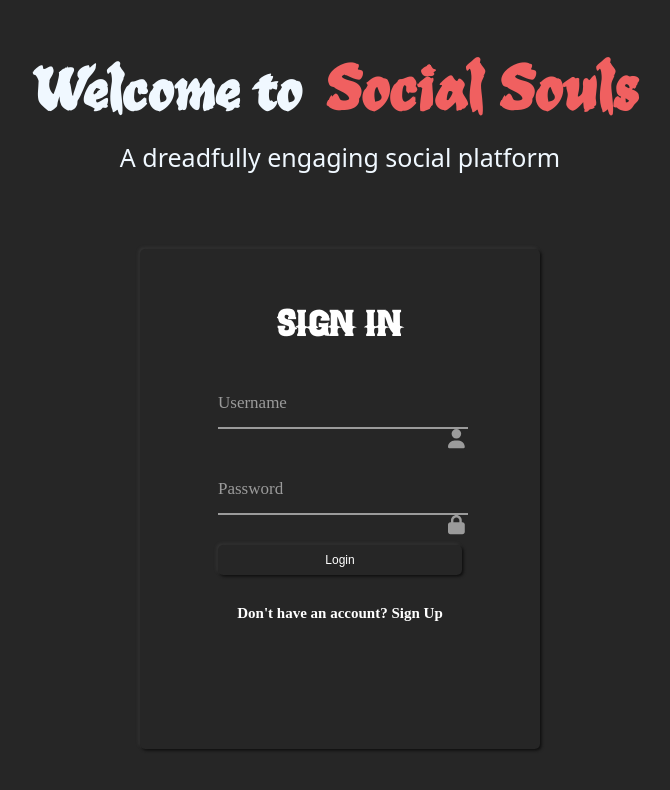
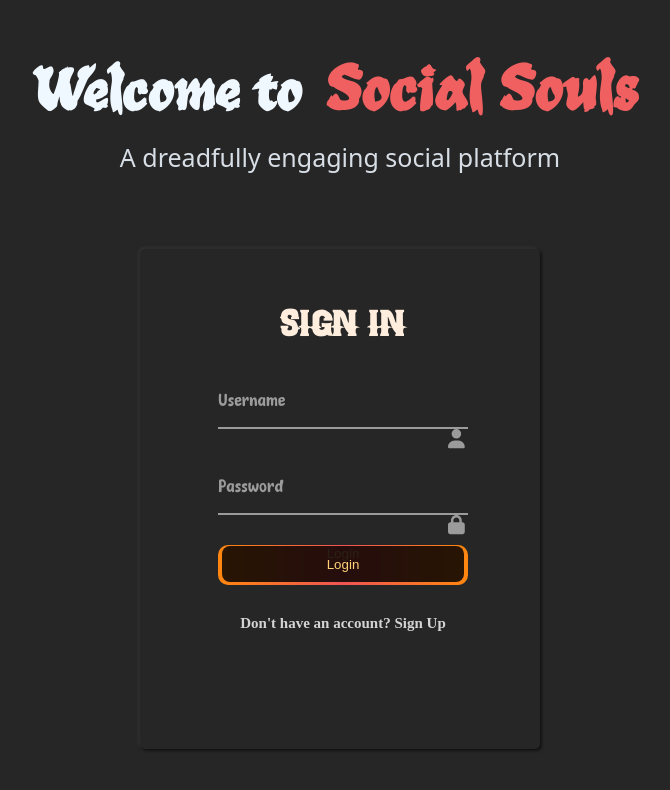
Before and after one commit to TobiasBurman/ChatApp, a React (Vite) app in the folder Social-Souls/: page / in a window 1280 px wide. Shown: the top 790 px of the page, without its empty margins (300-970 px from the left). Built offline with nearby package versions, Linux system fonts and the light colour scheme; a web font is replaced by a local one.

Commit message:
button fix + fonts

```diff
--- a/Social-Souls/src/Landing.css
+++ b/Social-Souls/src/Landing.css
@@ -32,6 +32,12 @@ body {
   font-family:spook3;
   src:url(../fonts/NightHalloweenPersonalUseRegular-lgq0e.ttf);
 }
+
+@font-face{
+  font-family: ifont;
+  src:url(../fonts/KeepCheese-nArGP.otf)
+}
+
 
 
 
@@ -71,7 +77,7 @@ body {
 .description {
   text-align: center;
   font-family: "Agbalumo", system-ui;
-  color: aliceblue;
+  color: rgb(215, 222, 229);
   font-size: 25px;
   position: relative;
   bottom: 30px;
@@ -121,6 +127,7 @@ body {
   font-weight: 700;
   font-size: 2.3em;
   font-family: spook1;
+  color:#ffeedd;
 }
 
 form .form_control {
@@ -143,6 +150,7 @@ form .form_control .label {
 
 .bottom_text{
   text-align: center;
+  color: #d5d4d4;
   font-size: 15px;
   font-weight: 600;
 }
@@ -170,10 +178,11 @@ form .form_control .input:valid + .label {
   transform: translate(-150%, -50%);
 }
 
-form button {
+.form-button {
   width: 100%;
   background-color: transparent;
   border: none;
+  border-radius: 40px;
   outline: none;
   color: #fff;
   padding: 0.5rem;
@@ -225,7 +234,9 @@ form button:active {
   top: 20px;
 }
 
+
 .form__label {
+  font-family: ifont;
   position: absolute;
   top: 0;
   display: block;
@@ -239,17 +250,19 @@ form button:active {
   padding-bottom: 6px;
   font-weight: 700;
   border-width: 3px;
-  border-image: linear-gradient(to right, #116399, #38caef);
+  border-image: linear-gradient(to right, #ff8c19, #f34040);
   border-image-slice: 1;
 }
+
+
 
 .form__field:focus ~ .form__label {
   position: absolute;
   top: 0;
   display: block;
   transition: 0.2s;
-  font-size: 17px;
-  color: #38caef;
+  font-size: 20px;
+  color: #ff8c19;
   font-weight: 700;
 }
 
@@ -266,6 +279,54 @@ form button:active {
   color: #9b9b9b;
   font-size: 1.2em;
   pointer-events: none;
+}
+
+
+.Btn {
+  width: 250px;
+  height: 40px;
+  border: none;
+  border-radius: 10px;
+  background: linear-gradient(to right,#ff870f,#ef5454,#ff870f,#ef5454,#ffd277,#ef5454);
+  background-size: 250%;
+  background-position: left;
+  color: #ffd277;
+  position: relative;
+  display: flex;
+  align-items: right;
+  justify-content: center;
+  cursor: pointer;
+  transition-duration: 1s;
+  overflow: hidden;
+}
+
+.Btn::before {
+  position: absolute;
+  content: "Login";
+  color: #ffd277;
+  display: flex;
+  align-items: center;
+  justify-content: center;
+  width: 97%;
+  height: 90%;
+  border-radius: 8px;
+  transition-duration: 1s;
+  background-color: rgba(0, 0, 0, 0.842);
+  background-size: 200%;
+}
+
+.Btn:hover {
+  background-position: right;
+  transition-duration: 1s;
+}
+
+.Btn:hover::before {
+  background-position: right;
+  transition-duration: 0.1s;
+}
+
+.Btn:active {
+  transform: scale(0.8);
 }
 
 
--- a/Social-Souls/src/Landing.jsx
+++ b/Social-Souls/src/Landing.jsx
@@ -6,7 +6,6 @@ import { faLock } from "@fortawesome/free-solid-svg-icons";
 import {faUser} from "@fortawesome/free-solid-svg-icons";
 
 // import { motion } from "framer-motion";
-// <img width="170px" height="100px" style={{marginLeft:'30px', marginTop:'-20px', display:'block'}} src={logotrans}/>
 import logotrans from "./assets/logo_trans.png";
 
 
@@ -23,6 +22,7 @@ export default function Landing() {
 
   return (
     <>
+
       <div id="header_container">
         <div className="text-container">
           <h1 id="header">
@@ -57,7 +57,7 @@ export default function Landing() {
     <FontAwesomeIcon icon={faLock} className="icon" />
 </div>
 
-      <button>Login</button>
+      <button className="Btn">Login</button>
 
       <span class="bottom_text">Don't have an account? <label for="register_toggle" class="swtich">Sign Up</label> </span>
 
```
Also changed, not shown: Social-Souls/fonts/DeathRattle-e9pPg.otf (added), Social-Souls/fonts/KeepCheese-nArGP.otf (added).
